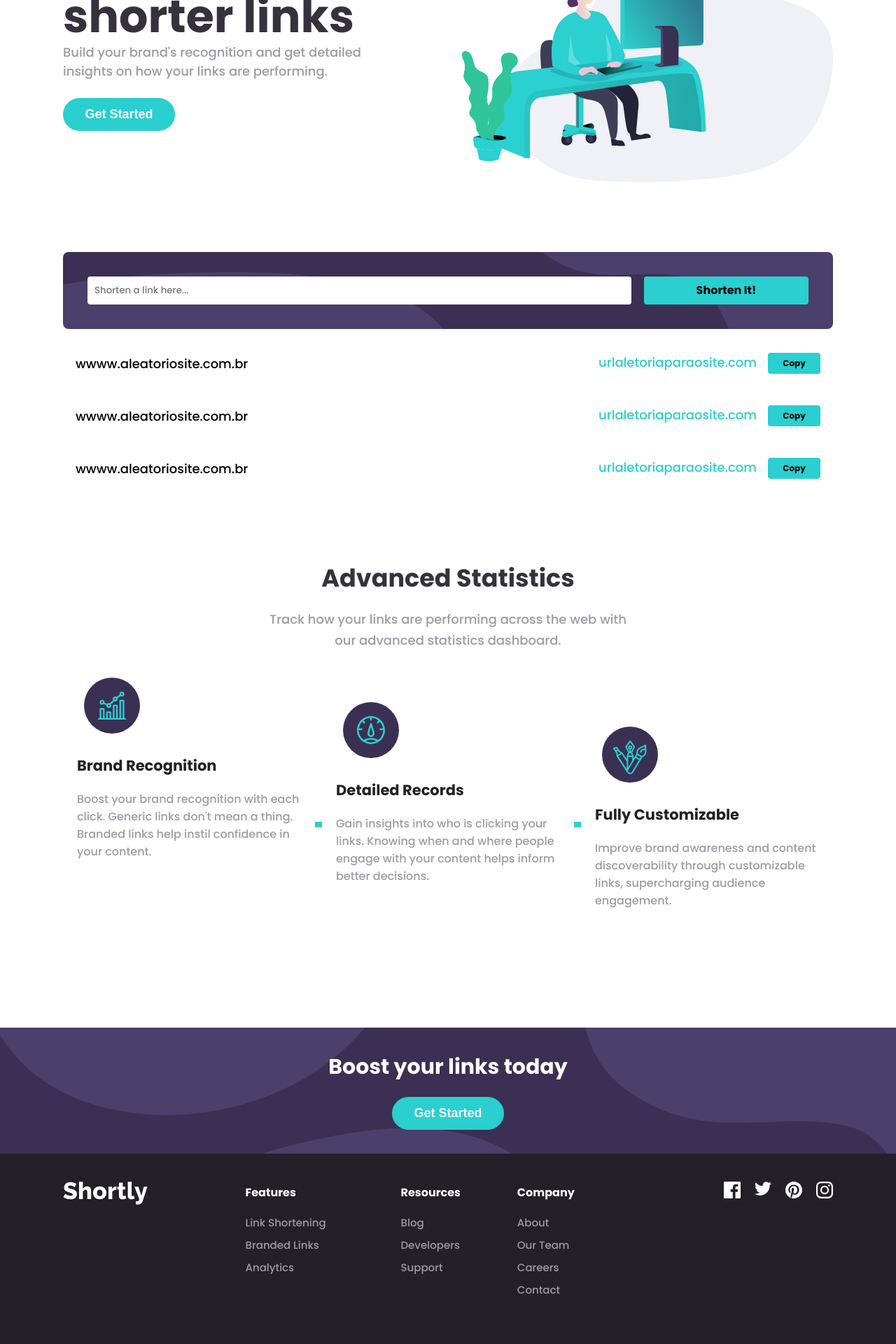
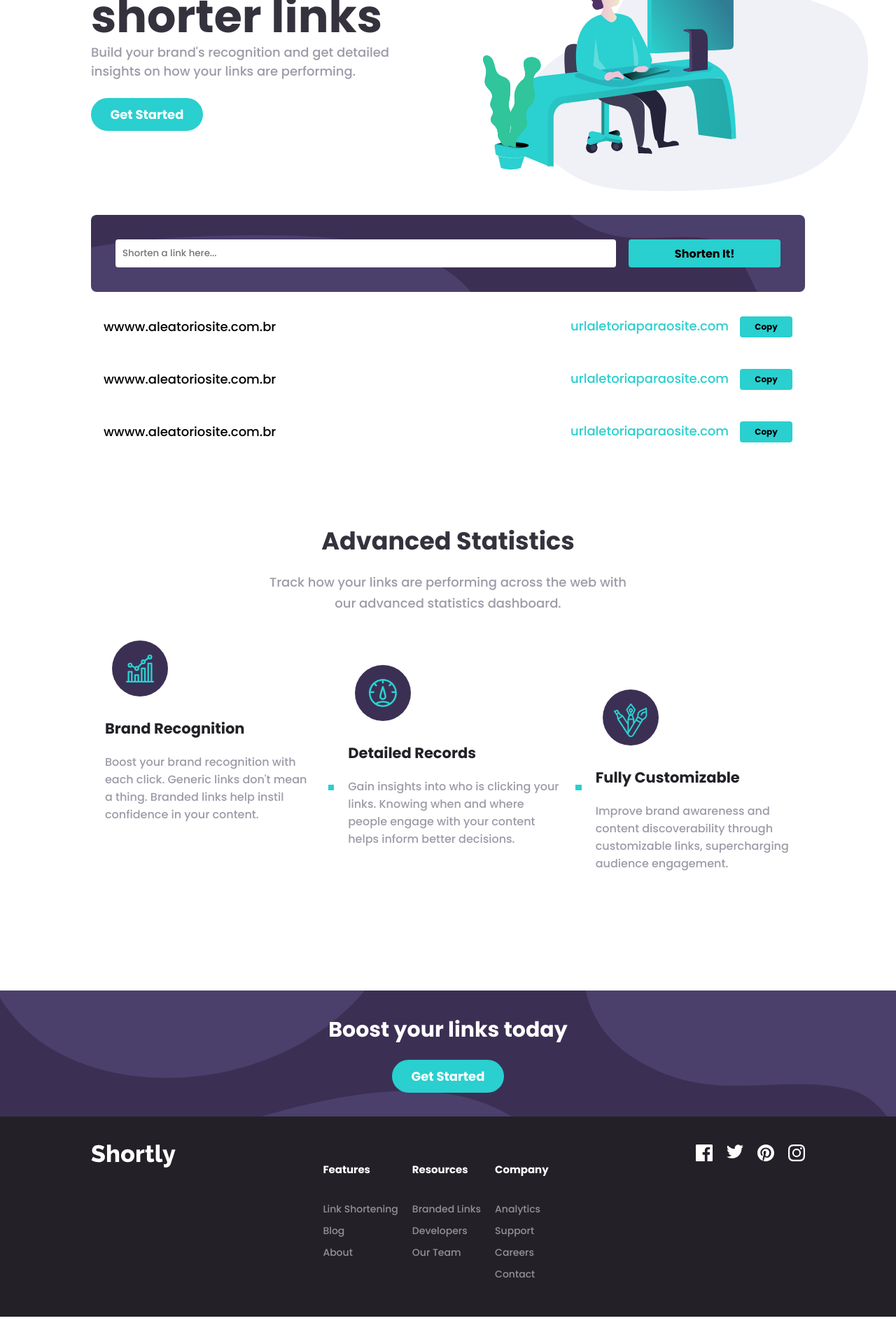
Before and after one commit to fvxstx/Shortly, a Next.js app: page / in a window 1280 px wide. Shown: the part 212-2132 px from the top of the page at 70% size. After the commit the page ends 2093 px from the top, so only its background shows below. Built offline with nearby package versions, Linux system fonts and the light colour scheme.

Commit message:
finished responsive

```diff
--- a/Components/BoostLinks/index.tsx
+++ b/Components/BoostLinks/index.tsx
@@ -14,12 +14,20 @@ const Box = styled.section`
   height: 180px;
   width: 100%;
   right: 0;
+
+  @media only screen and (max-width: 430px) {
+    height: 200px;
+  }
 `;
 
 const Title = styled.h3`
   font-size: 30px;
   color: #ffffff;
   margin: 0;
+
+  @media only screen and (max-width: 430px) {
+    font-size: 24px;
+  }
 `;
 
 const Button = styled.button`
--- a/Components/Footer/index.tsx
+++ b/Components/Footer/index.tsx
@@ -7,38 +7,53 @@ const Box = styled.footer`
   color: #ffffff;
   display: flex;
   justify-content: space-between;
+  overflow-x: auto;
   background: var(--very-dark-violet);
+
+  @media only screen and (max-width: 430px) {
+    flex-direction: column;
+    align-items: center;
+  }
 `;
 
 const TitleBox = styled.h4`
   margin: 0;
 `;
 
-const TableLinks = styled.table`
-  text-align: left;
-  width: 50%;
+const BoxLinks = styled.ul`
+  display: flex;
+  list-style: none;
+  padding: 0;
+  margin: 0;
+  margin-bottom: 50px;
+  gap: 20px;
 
-  font-size: 15px;
-  margin-bottom: 80px;
-
-  @media only screen and (max-width: 820px) {
-    font-size: 12px;
+  @media only screen and (max-width: 430px) {
+    flex-direction: column;
+    align-items: center;
+    justify-content: center;
+    text-align: center;
   }
 `;
 
-const CategoriesLinks = styled.tr`
-  font-size: 16px;
-  height: 40px;
-  vertical-align: top;
-  font-weight: 700;
+const ColumnLinks = styled.li`
+  display: flex;
+  flex-direction: column;
+  gap: 10px;
+
+  @media only screen and (max-width: 430px) {
+    & > h5 {
+      margin-bottom: 8px;
+    }
+  }
 `;
 
-const ManyLinks = styled.tr`
-  color: var(--grey-violet);
-  height: 30px;
+const ALink = styled.a`
+  font-size: 14px;
+  opacity: 0.5;
 
-  & > td > a:hover {
-    color: var(--cyan);
+  &:hover {
+    opacity: 1;
   }
 `;
 
@@ -50,14 +65,13 @@ const SocialMediaList = styled.ul`
   margin: 0;
   padding: 0;
   gap: 20px;
-q
-  & #kid {
+  q & #kid {
     margin-top: 3px;
   }
 
   & > li > a > img:hover {
     filter: invert(38%) sepia(42%) saturate(739%) hue-rotate(131deg)
-      brightness(97%) contrast(91%);90
+      brightness(97%) contrast(91%);
   }
 `;
 
@@ -67,57 +81,28 @@ const Footer: NextPage = () => {
       <TitleBox>
         <img src="/logo-white.svg" alt="" />
       </TitleBox>
-      <TableLinks>
-        <thead>
-          <CategoriesLinks>
-            <th>Features</th>
-            <th>Resources</th>
-            <th>Company</th>
-          </CategoriesLinks>
-        </thead>
-        <tbody>
-          <ManyLinks>
-            <td>
-              <a href="">Link Shortening</a>
-            </td>
-            <td>
-              <a href="">Blog</a>
-            </td>
-            <td>
-              <a href="">About</a>
-            </td>
-          </ManyLinks>
-          <ManyLinks>
-            <td>
-              <a href="">Branded Links</a>
-            </td>
-            <td>
-              <a href="">Developers</a>
-            </td>
-            <td>
-              <a href="">Our Team</a>
-            </td>
-          </ManyLinks>
-          <ManyLinks>
-            <td>
-              <a href="">Analytics</a>
-            </td>
-            <td>
-              <a href="">Support</a>
-            </td>
-            <td>
-              <a href="">Careers</a>
-            </td>
-          </ManyLinks>
-          <ManyLinks>
-            <td></td>
-            <td></td>
-            <td>
-              <a href="">Contact</a>
-            </td>
-          </ManyLinks>
-        </tbody>
-      </TableLinks>
+      <BoxLinks>
+        <ColumnLinks>
+          <h5>Features</h5>
+          <ALink href="">Link Shortening</ALink>
+          <ALink href="">Blog</ALink>
+          <ALink href="">About</ALink>
+        </ColumnLinks>
+        <ColumnLinks>
+          <h5>Resources</h5>
+          <ALink href="">Branded Links</ALink>
+          <ALink href="">Developers</ALink>
+          <ALink href="">Our Team</ALink>
+        </ColumnLinks>
+        <ColumnLinks>
+          <h5>Company</h5>
+          <ALink href="">Analytics</ALink>
+          <ALink href="">Support</ALink>
+          <ALink href="">Careers</ALink>
+          <ALink href="">Contact</ALink>
+        </ColumnLinks>
+      </BoxLinks>
+
       <SocialMediaList>
         <li>
           <a href="">
--- a/Components/Header/index.tsx
+++ b/Components/Header/index.tsx
@@ -9,27 +9,36 @@ const HeaderDiv = styled.header`
 `;
 
 const Head1 = styled.div`
+  gap: 40px;
+  width: 100%;
+
   display: flex;
   align-items: center;
-  gap: 40px;
+
+  @media only screen and (max-width: 430px) {
+    justify-content: space-between;
+  }
 `;
 
 const NavPag = styled.nav`
   margin-bottom: 15px;
   width: 280px;
+
+  @media only screen and (max-width: 430px) {
+    display: none;
+  }
 `;
 
 const Pags = styled.ul`
   display: flex;
   list-style: none;
+  font-weight: bold;
+  color: var(--grey-violet);
 
   font-size: 14px;
   margin-right: 220px;
   gap: 25px;
-  font-weight: bold;
   padding: 0;
-
-  color: var(--grey-violet);
 `;
 
 const PagsLi = styled.li`
@@ -38,11 +47,30 @@ const PagsLi = styled.li`
   }
 `;
 
+const Hamburger = styled.button`
+  display: none;
+
+  @media only screen and (max-width: 430px) {
+    display: flex;
+    background-color: #ffffff;
+    border: none;
+  }
+`;
+
+const HamburIcon = styled.img`
+  width: 30px;
+  height: 30px;
+`;
+
 const Buttons = styled.div`
   position: relative;
   margin-bottom: 15px;
   display: flex;
   gap: 10px;
+
+  @media only screen and (max-width: 430px) {
+    display: none;
+  }
 `;
 
 const But = styled.button`
@@ -86,6 +114,9 @@ const Pag: NextPage = () => {
             </PagsLi>
           </Pags>
         </NavPag>
+        <Hamburger>
+          <HamburIcon src="icon-menu.svg" alt="" />
+        </Hamburger>
       </Head1>
 
       <Buttons>
--- a/Components/Infos/index.tsx
+++ b/Components/Infos/index.tsx
@@ -17,12 +17,21 @@ const Title = styled.h3`
   color: var(--dark-blue);
   margin: 0;
   margin-top: 80px;
+
+  @media only screen and (max-width: 430px) {
+    font-size: 29px;
+  }
 `;
 
 const Subtitle = styled.p`
   width: 540px;
   color: var(--grey-violet);
   line-height: 30px;
+
+  @media only screen and (max-width: 430px) {
+    width: 300px;
+    font-size: 16px;
+  }
 `;
 
 const LinesInfos = styled.div`
@@ -31,6 +40,10 @@ const LinesInfos = styled.div`
   text-align: left;
 
   margin-top: 60px;
+
+  @media only screen and (max-width: 430px) {
+    flex-direction: column;
+  }
 `;
 
 const DifInfos = styled.article<{ margin?: string }>`
@@ -44,8 +57,18 @@ const DifInfos = styled.article<{ margin?: string }>`
   padding: 10px 20px;
   border-radius: 8px;
 
+  @media only screen and (max-width: 1025px) {
+    height: 320px;
+  }
+
   @media only screen and (max-width: 820px) {
-    height: 340px;
+    width: 200px;
+  }
+
+  @media only screen and (max-width: 430px) {
+    height: 250px;
+    margin-bottom: 0px;
+    width: auto;
   }
 `;
 
@@ -55,6 +78,15 @@ const SepareteBlue = styled.hr`
 
   width: 30px;
   height: 8px;
+
+  @media only screen and (max-width: 820px) {
+    margin: 0;
+    width: 8px;
+  }
+
+  @media only screen and (max-width: 430px) {
+    height: 100px;
+  }
 `;
 
 const BoxImages = styled.div`
@@ -71,6 +103,10 @@ const BoxImages = styled.div`
   justify-content: center;
   text-align: center;
   background-color: var(--dark-violet);
+
+  @media only screen and (max-width: 430px) {
+    left: 85px;
+  }
 `;
 
 const TitleInfos = styled.h4`
@@ -81,6 +117,10 @@ const TitleInfos = styled.h4`
   bottom: 20px;
   font-size: 21px;
   margin: 0;
+
+  @media only screen and (max-width: 430px) {
+    text-align: center;
+  }
 `;
 
 const PInfos = styled.p`
@@ -88,6 +128,11 @@ const PInfos = styled.p`
 
   @media only screen and (max-width: 820px) {
     font-size: 14px;
+  }
+
+  @media only screen and (max-width: 430px) {
+    text-align: center;
+    width: 250px;
   }
 `;
 
--- a/Components/Started/index.tsx
+++ b/Components/Started/index.tsx
@@ -5,12 +5,18 @@ const Main = styled.section`
   display: flex;
   justify-content: space-between;
   position: relative;
+  flex-direction: column;
 `;
 
 const Texts = styled.div`
   display: flex;
   flex-direction: column;
   max-width: 500px;
+
+  @media only screen and (max-width: 430px) {
+    text-align: center;
+    align-items: center;
+  }
 `;
 
 const Title = styled.h2`
@@ -24,6 +30,13 @@ const Title = styled.h2`
     font-size: 55px;
     line-height: 65px;
   }
+
+  @media only screen and (max-width: 430px) {
+    font-size: 40px;
+    line-height: 45px;
+    margin-top: 30px;
+    letter-spacing: -2px;
+  }
 `;
 
 const Paragraph = styled.p`
@@ -33,6 +46,12 @@ const Paragraph = styled.p`
   @media only screen and (max-width: 820px) {
     font-size: 16px;
     width: 400px;
+  }
+
+  @media only screen and (max-width: 430px) {
+    width: 250px;
+    margin-top: 10px;
+    line-height: 25px;
   }
 `;
 
@@ -48,37 +67,50 @@ const Button = styled.button`
   border: none;
   font-weight: bold;
 
+  &:hover {
+    cursor: pointer;
+    opacity: 0.5;
+  }
+
   @media only screen and (max-width: 820px) {
     height: 40px;
     width: 130px;
     font-size: 16px;
   }
 
-  &:hover {
-    cursor: pointer;
-    opacity: 0.5;
+  @media only screen and (max-width: 430px) {
+    width: 160px;
+    height: 46px;
+    margin-top: 30px;
   }
 `;
 
 const Ilustration = styled.img`
-  width: 530px;
-
-  position: relative;
+  width: 550px;
+  position: absolute;
+  right: -90px;
 
   @media only screen and (max-width: 1190px) {
     width: 450px;
-    position: absolute;
     right: -130px;
   }
 
   @media only screen and (max-width: 850px) {
     width: 400px;
   }
+
+  @media only screen and (max-width: 430px) {
+    position: relative;
+    width: 465px;
+    right: -20px;
+  }
 `;
 
 const Started: NextPage = () => {
   return (
     <Main>
+      <Ilustration src="/illustration-working.svg" alt="" />
+
       <Texts>
         <Title>More than just shorter links</Title>
         <Paragraph>
@@ -87,8 +119,6 @@ const Started: NextPage = () => {
         </Paragraph>
         <Button>Get Started</Button>
       </Texts>
-
-      <Ilustration src="/illustration-working.svg" alt="" />
     </Main>
   );
 };
--- a/Components/UrlGenerator/index.tsx
+++ b/Components/UrlGenerator/index.tsx
@@ -8,7 +8,7 @@ const BoxSection = styled.section`
   justify-content: center;
   text-align: center;
 
-  margin-top: 100px;
+  margin-top: 120px;
 `;
 
 const BoxInput = styled.div`
@@ -20,6 +20,11 @@ const BoxInput = styled.div`
   padding: 35px;
   gap: 18px;
   border-radius: 8px;
+
+  @media only screen and (max-width: 430px) {
+    flex-direction: column;
+    padding: 20px;
+  }
 `;
 
 const TextInput = styled.input`
@@ -48,6 +53,11 @@ const ButtonUrl = styled.button`
     cursor: pointer;
     background-color: #6ae4e4;
   }
+
+  @media only screen and (max-width: 430px) {
+    height: 40px;
+    width: 100%;
+  }
 `;
 
 const SiteList = styled.ul`
@@ -67,6 +77,16 @@ const SiteItem = styled.li`
 
   border-radius: 4px;
   padding: 0 18px;
+
+  @media only screen and (max-width: 430px) {
+    flex-direction: column;
+    align-items: flex-start;
+    text-align: left;
+
+    font-size: 16px;
+    padding: 0 18px 15px;
+    border-radius: 8px;
+  }
 `;
 
 const SiteAndCopy = styled.div`
@@ -74,6 +94,11 @@ const SiteAndCopy = styled.div`
   color: var(--cyan);
 
   gap: 16px;
+
+  @media only screen and (max-width: 430px) {
+    flex-direction: column;
+    width: 100%;
+  }
 `;
 
 const CopyButton = styled(ButtonUrl)`
@@ -81,6 +106,12 @@ const CopyButton = styled(ButtonUrl)`
   width: 75px;
   height: 30px;
   border-radius: 4px;
+
+  @media only screen and (max-width: 430px) {
+    width: 100%;
+    height: 37px;
+    font-size: 14px;
+  }
 `;
 
 const UrlGenerator: NextPage = () => {
--- a/styles/global.css.ts
+++ b/styles/global.css.ts
@@ -9,6 +9,10 @@ const GlobalStyle = createGlobalStyle`
         --grey-violet: hsl(257, 7%, 63%);
         --dark-blue: hsl(255, 11%, 22%);
         --very-dark-violet: hsl(260, 8%, 14%);
+    }
+
+    *{
+        font-family: "Poppins", sans-serif;
     }
 
     html,body {
@@ -34,10 +38,14 @@ const GlobalStyle = createGlobalStyle`
     }
 
     header,main,footer{
-        padding: 0 90px;
+        padding: 0 130px;
 
         @media only screen and (max-width: 850px) {
             padding: 0 50px;
+        }
+
+        @media only screen and (max-width: 430px) {
+            padding: 0 20px;
         }
     }
 
```
Also changed, not shown: public/icon-menu.svg (added).
